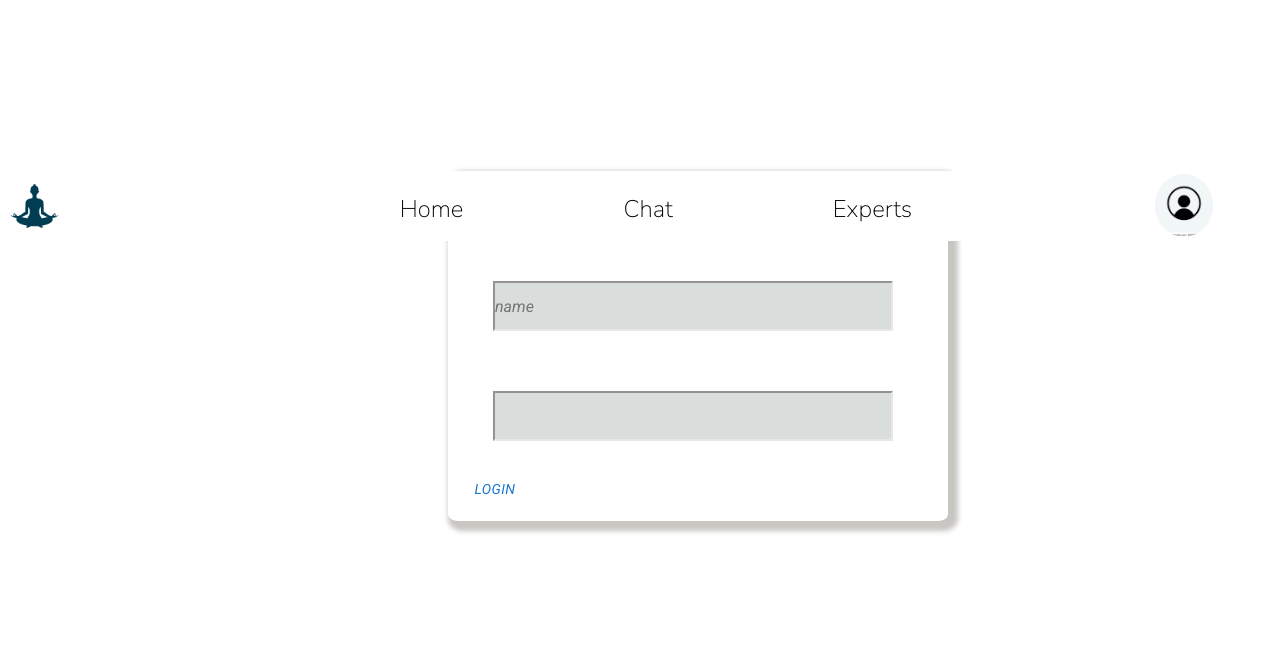
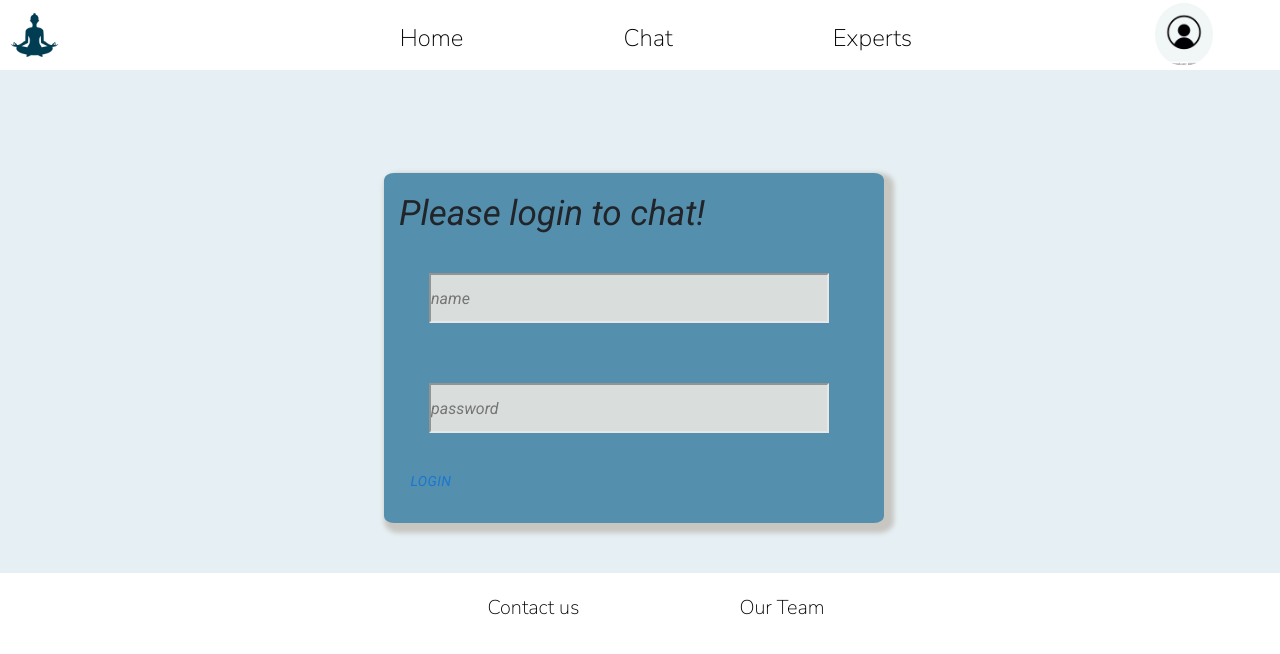
Before and after one commit to jhashubham704/genz-frontend, a React (Create React App) app: page /chats in a window 1280 px wide. Shown: the top 654 px of the page. Built offline with nearby package versions, Linux system fonts and the light colour scheme.

Commit message:
login page

```diff
--- a/src/screens/chats/Chats.js
+++ b/src/screens/chats/Chats.js
@@ -5,6 +5,7 @@ import Chat_contacts from './Chat_contacts.js'
 import Chat_window from './Chat_window'
 import { useState } from 'react'
 import Login from './Login'
+import { display } from '@mui/system'
 
 export default function Chats() {
 
--- a/src/screens/chats/Login.css
+++ b/src/screens/chats/Login.css
@@ -1,17 +1,24 @@
 .login-card {
     width: 500px;
     height: 350px;
-    margin-left: 35%;
+    margin-left: 30%;
     margin-right: 20%;
-    margin-top: 171px;
+    margin-top: 123px;
     align-items: center;
     box-sizing: border-box;
     border-radius: 2%;
     border-color: #D9DDDC;
     box-shadow: 5px 5px 5px 5px #C7C6C1;
-    padding-top: 30px;
+    padding-top: 20px;
     padding-left: 15px;
-}
+    background-color: #548fad;
+    margin-bottom: 50px;
+    }
+
+    .login-container {
+        padding-top: 50px;
+        background-color: #e6f0f4;
+    }
 
 .login-card h3{
     font-family: 'Heebo', sans-serif;
--- a/src/screens/chats/Login.js
+++ b/src/screens/chats/Login.js
@@ -1,6 +1,7 @@
 import React, { useState } from 'react'
 import Button from '@mui/material/Button';
 import './Login.css'
+import Footer from '../../common/Footer/Footer'
 export default function Login(props) {
 
     const userData = [
@@ -31,14 +32,17 @@ export default function Login(props) {
       console.log(userData) ;
      }
   return (
+    <div className='login-container'>
     <div className='login-card'>
         <h3>Please login to chat!</h3>
         <form className='loginform'>
             <input type="text" placeholder="name" onChange={(e)=> {setTempname(e.target.value)}}></input>
             <br></br>
-            <input type="password" onChange={(e)=> {setTempass(e.target.value)}} ></input>
+            <input type="password" placeholder="password" onChange={(e)=> {setTempass(e.target.value)}} ></input>
         </form>
         <Button variant="text" onClick={setLogindata}>login</Button>
     </div>
+      <Footer/>
+    </div>
   )
 }
```
